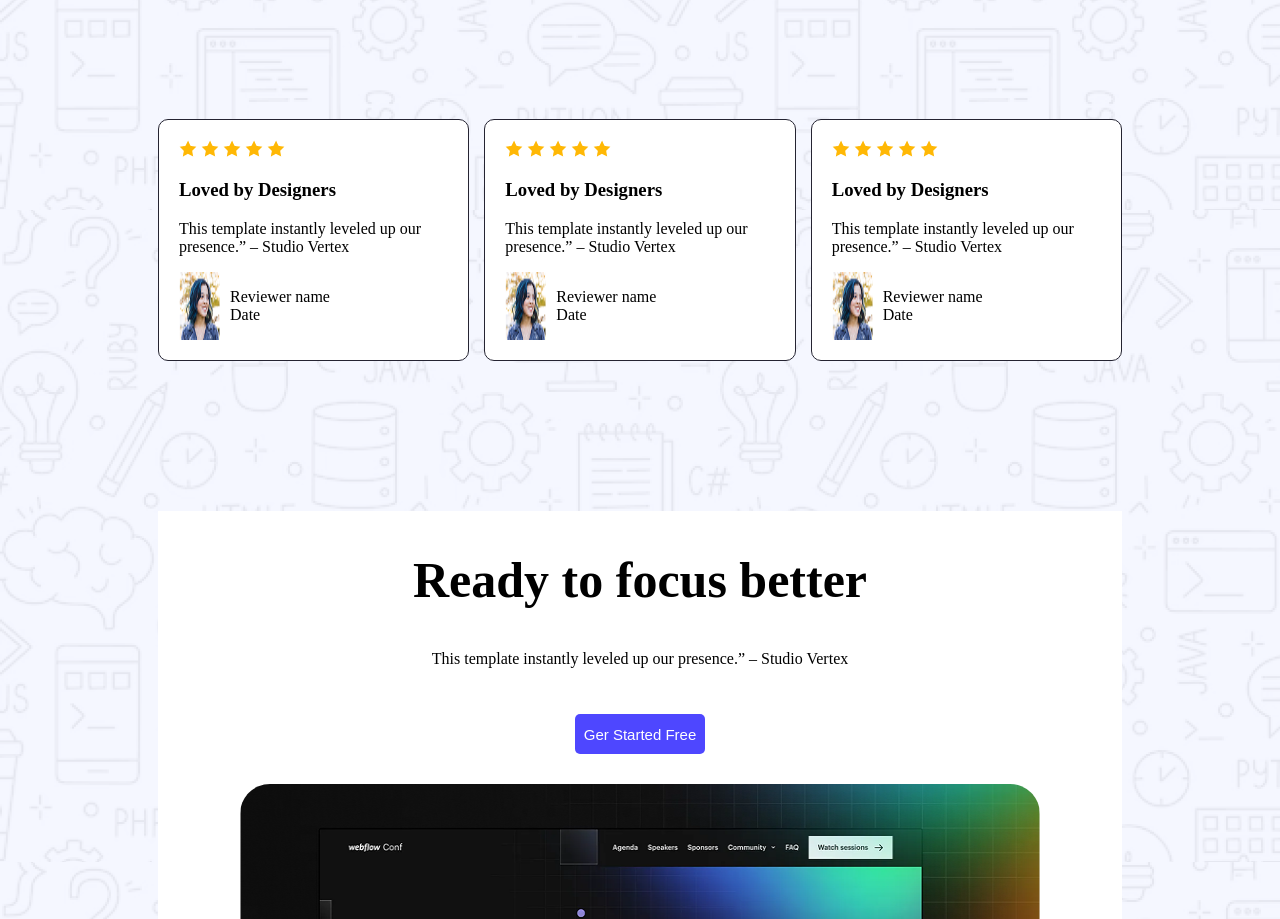
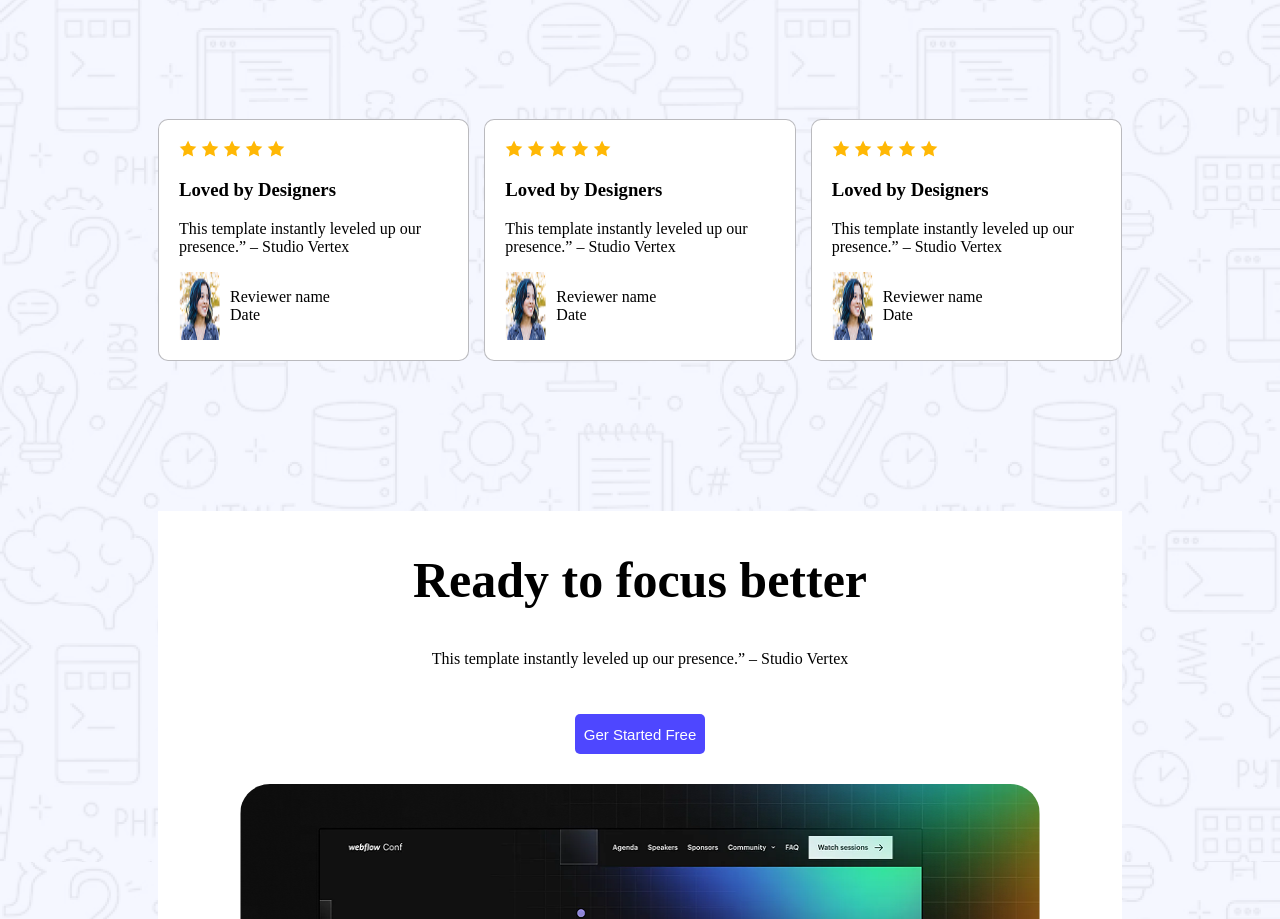
Before and after one commit to morshedalom5675/assignment-for-logo, a plain HTML site: page index.html in a window 1280 px wide. Shown: the part 1746-2665 px from the top of the page. Drawn offline with Linux system fonts and the light colour scheme.

Commit message:
some chenge

```diff
--- a/styls/index.css
+++ b/styls/index.css
@@ -123,7 +123,7 @@ div button{
      height: 200px;
      padding: 20px;
      background-color: #FFFFFF;
-     border: 1px solid #252432;
+     border: 1px solid #25243250;
      box-shadow: 5px;
      border-radius: 10px;
 }
```
